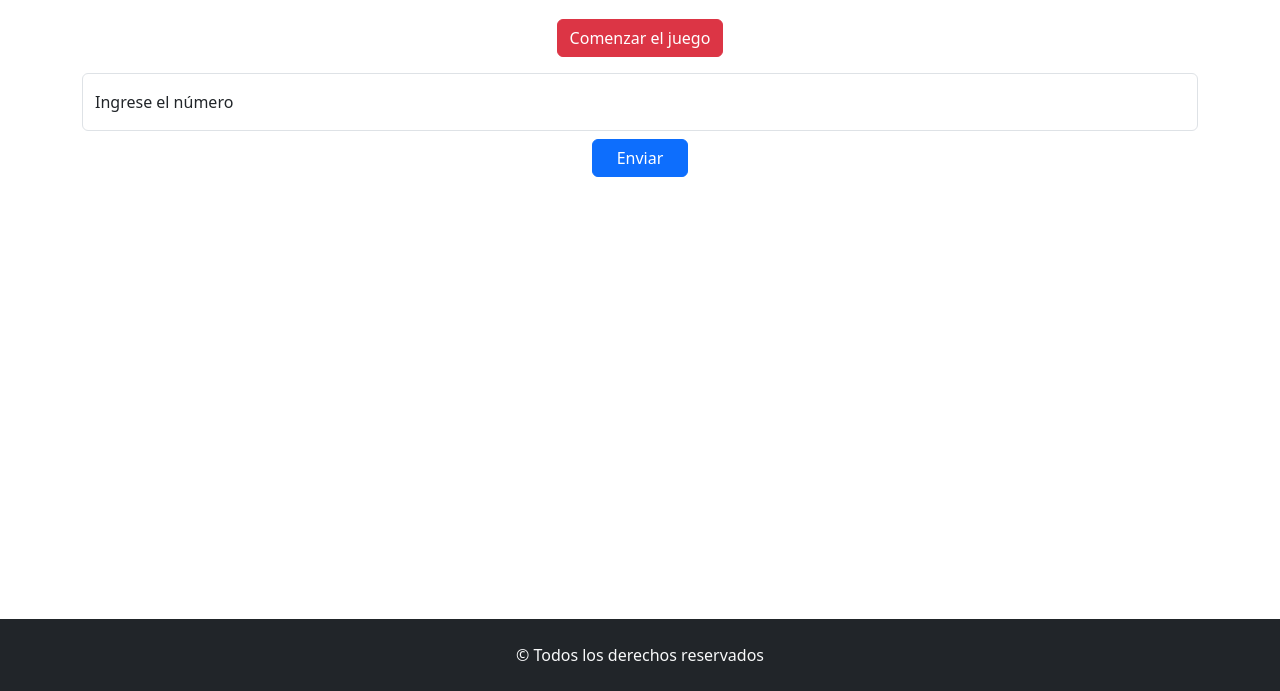
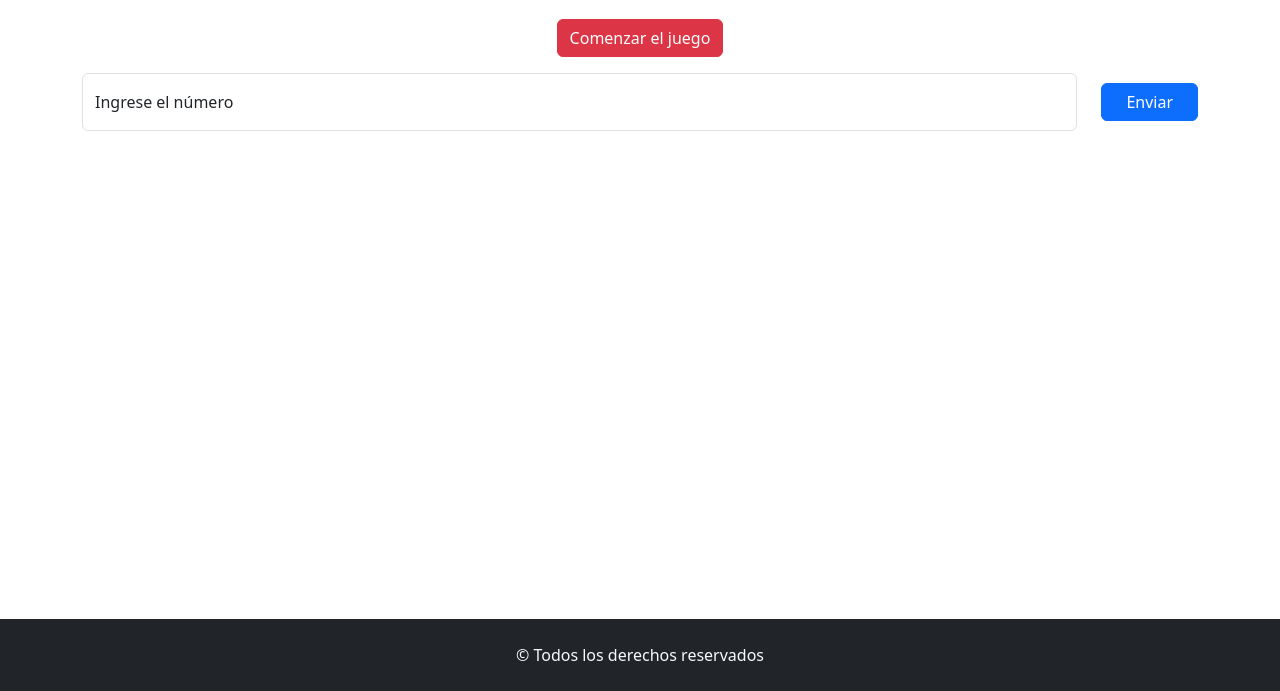
Before and after one commit to lucasecapdevila/javascript-tp5-ejercicio1, a plain HTML site: page index.html in a window 1280 px wide. Shown: the part 109-800 px from the top of the page. Drawn offline with nearby package versions, Linux system fonts and the light colour scheme.

Commit message:
se realizan ajustes para responsive

```diff
--- a/index.html
+++ b/index.html
@@ -42,10 +42,10 @@
     <section class="mt-4 text-center">
       <button class="btn btn-danger" onclick="empezarJuego()">Comenzar el juego</button>
 
-      <div class="form-floating my-3">
+      <div class="form-floating my-3 d-md-flex justify-content-md-between align-items-center">
         <input type="number" class="form-control" id="numUsuario" placeholder="Ingrese el número">
         <label for="numUsuario">Ingrese el número</label>
-        <button type="submit" id="btn-enviar" class="btn btn-primary mt-2 px-4">Enviar</button>
+        <button type="submit" id="btn-enviar" class="btn btn-primary mt-2 mt-md-0 ms-md-4 px-4">Enviar</button>
       </div>
     </section>
   </main>
```
